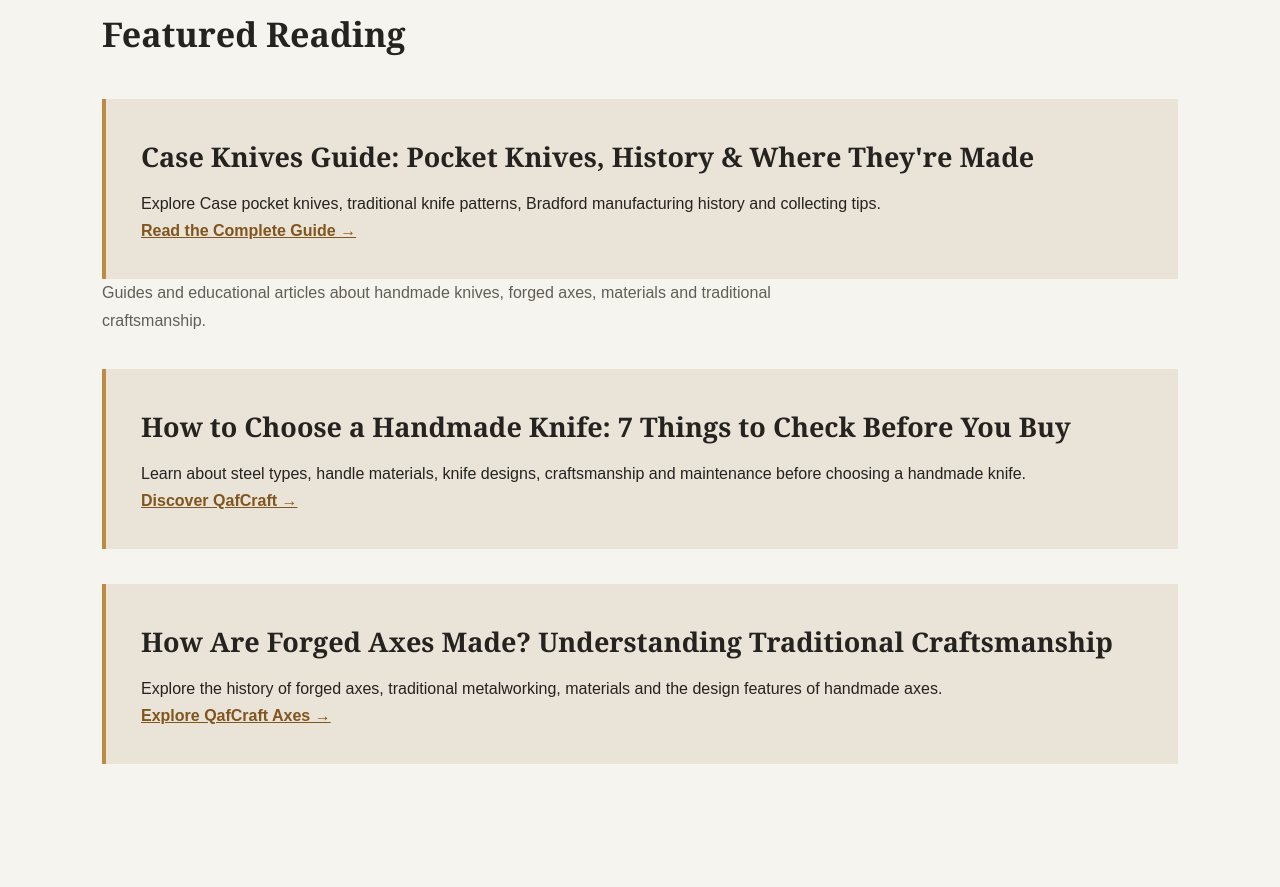
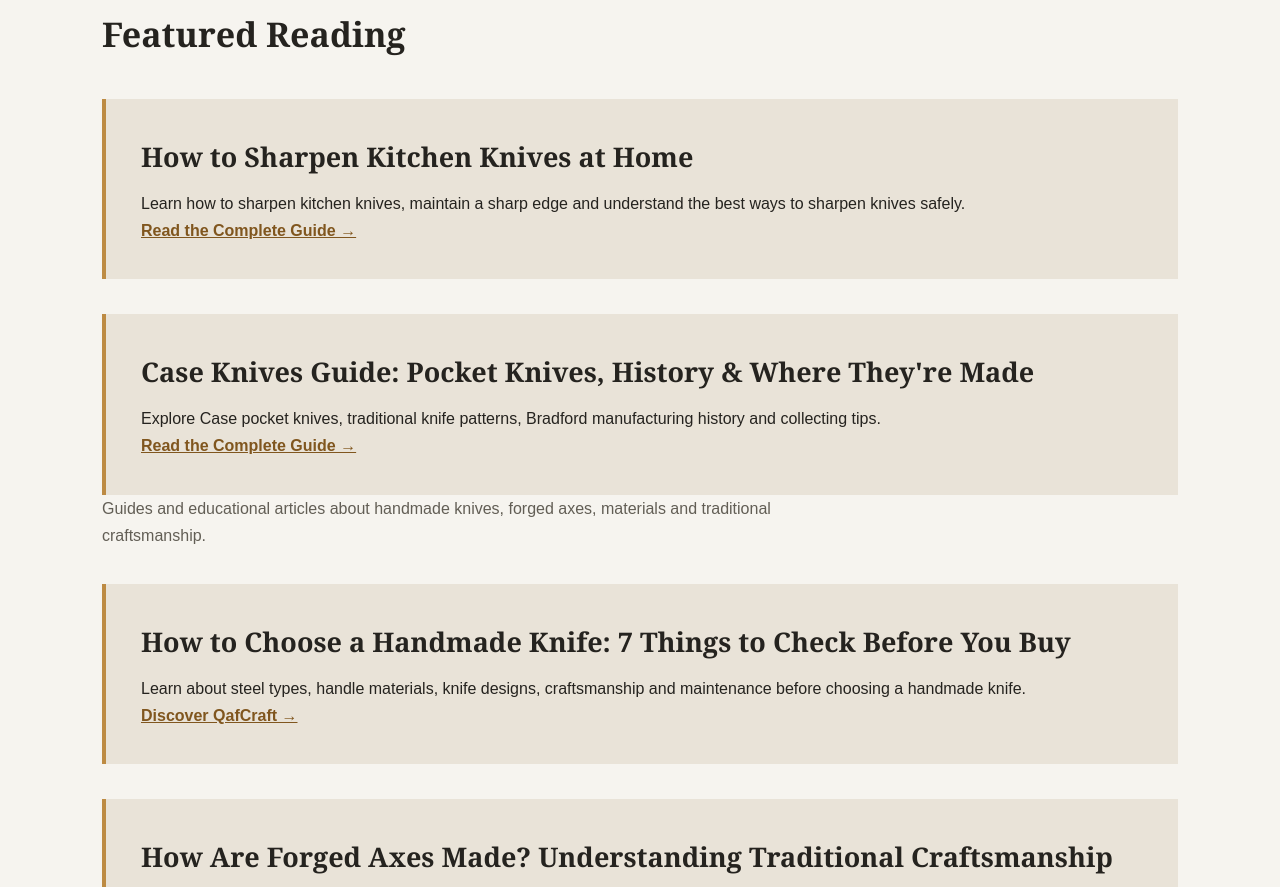
Before and after one commit to qafcraft/qafcraft-blog, a plain HTML site: page index.html in a window 1280 px wide. Shown: the part 2120-3007 px from the top of the page. Drawn offline with Linux system fonts and the light colour scheme.

Commit message:
Add kitchen knife sharpening article to homepage
Add How to Sharpen Kitchen Knives guide to the Featured Reading section.

```diff
--- a/index.html
+++ b/index.html
@@ -278,6 +278,16 @@
 <section class="container" id="articles">
   <h2 class="section-heading">Featured Reading</h2>
   <div class="feature">
+  <h3>How to Sharpen Kitchen Knives at Home</h3>
+  <p>
+    Learn how to sharpen kitchen knives, maintain a sharp edge
+    and understand the best ways to sharpen knives safely.
+  </p>
+  <a href="how-to-sharpen-kitchen-knives.html">
+    Read the Complete Guide →
+  </a>
+</div>
+  <div class="feature">
   <h3>Case Knives Guide: Pocket Knives, History & Where They're Made</h3>
   <p>
     Explore Case pocket knives, traditional knife patterns,
```
